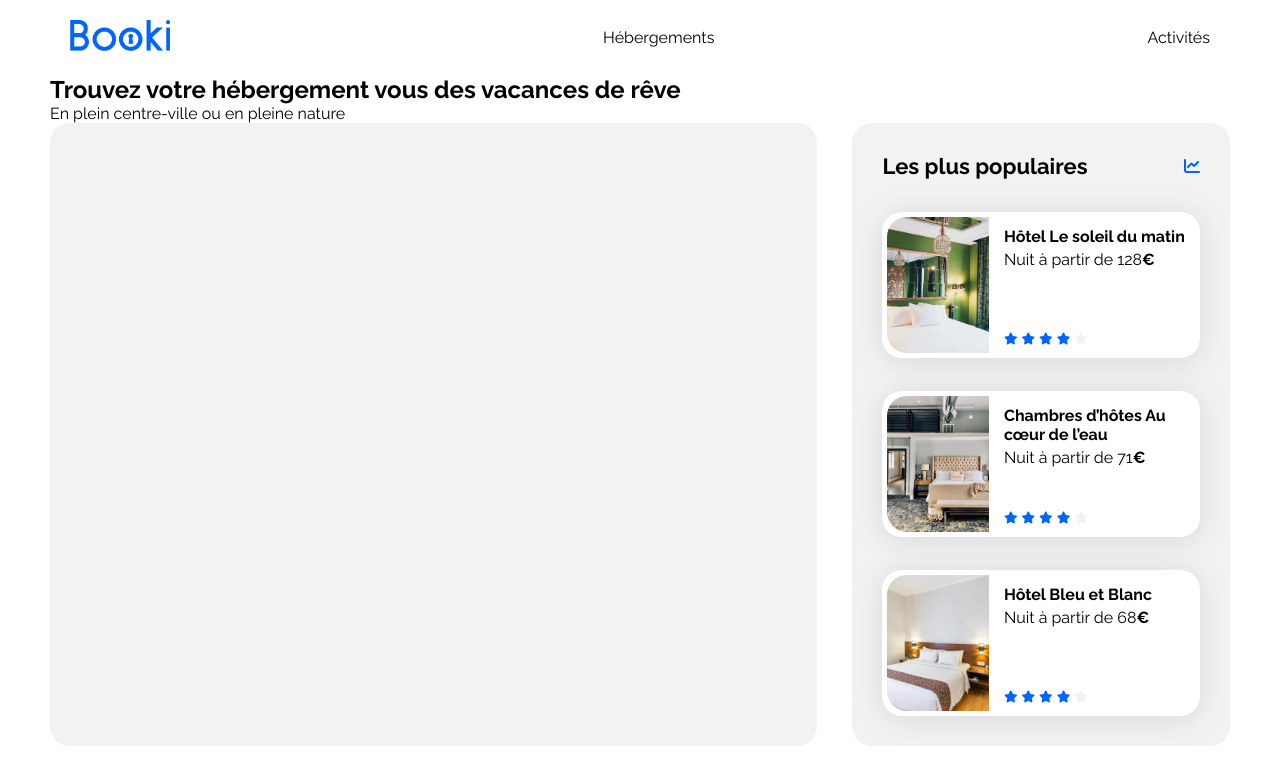
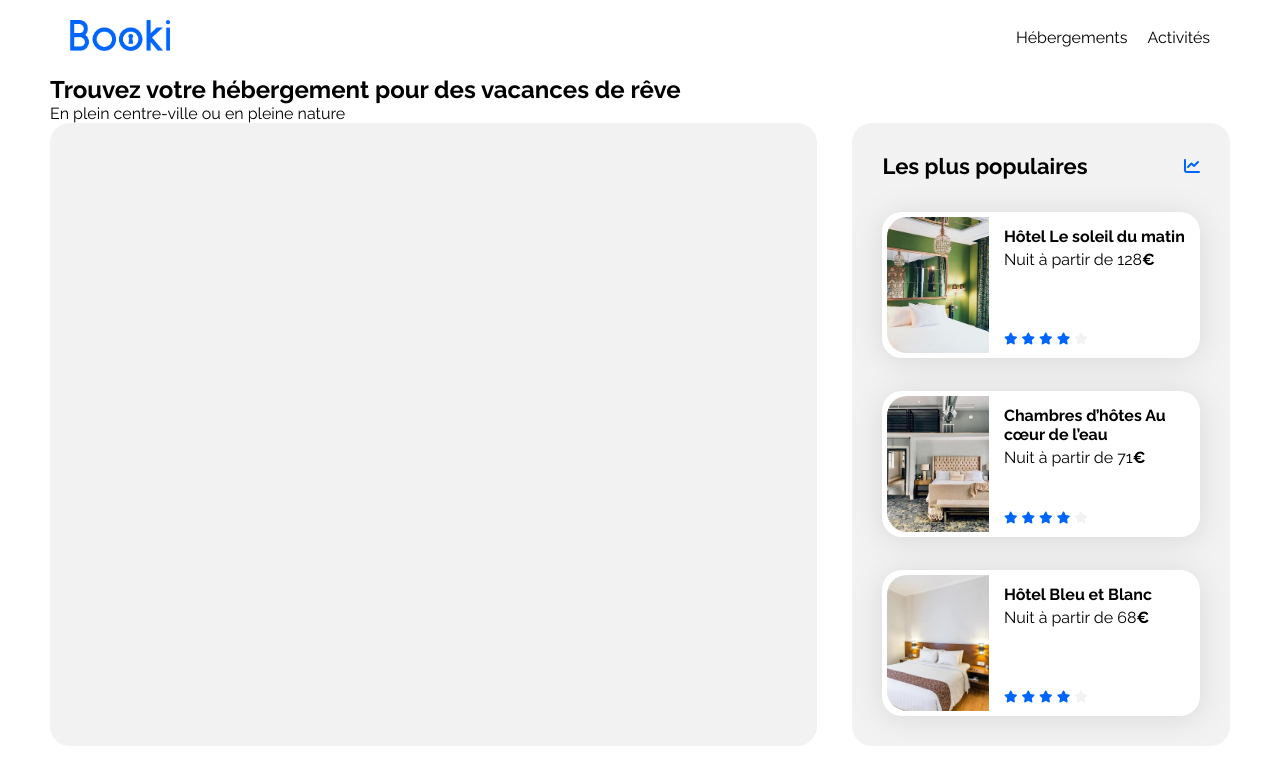
Before and after one commit to M2Triki/Booki, a plain HTML site: page index.html in a window 1280 px wide. Drawn offline with Linux system fonts and the light colour scheme.

Commit message:
Reinstallation index HTML et Style CSS, copy paste depuis GItHub

```diff
--- a/index.html
+++ b/index.html
@@ -19,13 +19,17 @@
         <header>
             <nav class="navbar">
                 <a href="index.html"><img src="images/logo/Booki@3x.png" class="logo" alt="Logo"></a>
-                <a href="#" class="optionsmenu">Hébergements</a>
-                <a href="#" class="optionsmenu">Activités</a>
+                <div class="nav-links">
+                    <ul>
+                        <li><a href="#">Hébergements</a></li>
+                        <li><a href="#">Activités</a></li>
+                    </ul>
+                </div>
             </nav>
         </header>
         <main>
             <div class="premieresection">
-                <h2>Trouvez votre hébergement vous des vacances de rêve</h2>
+                <h2>Trouvez votre hébergement pour des vacances de rêve</h2>
                 <p>En plein centre-ville ou en pleine nature</p>
             </div>
 
```
